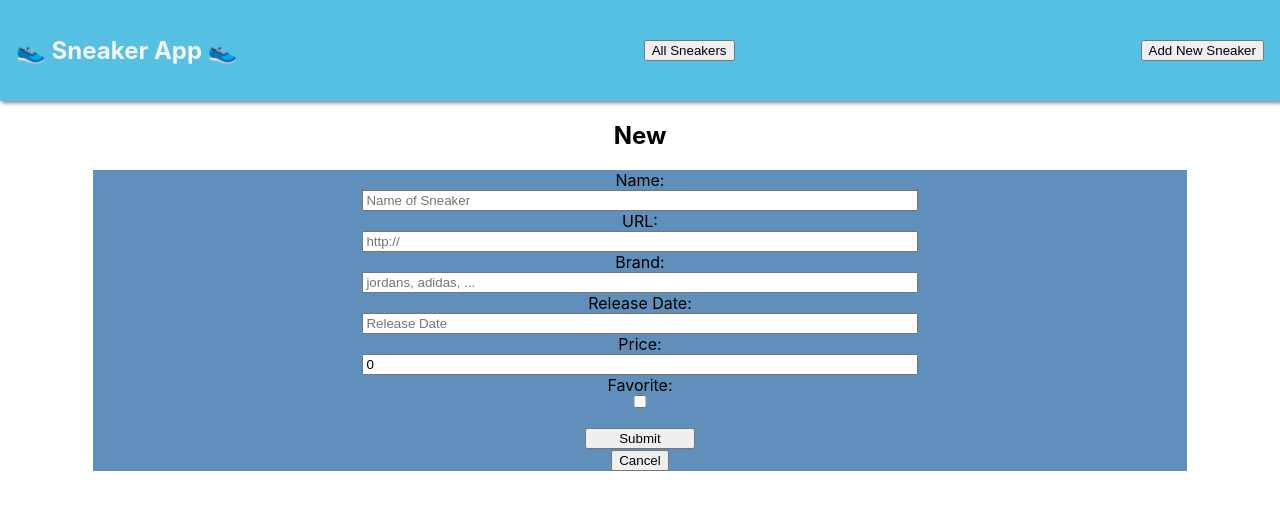
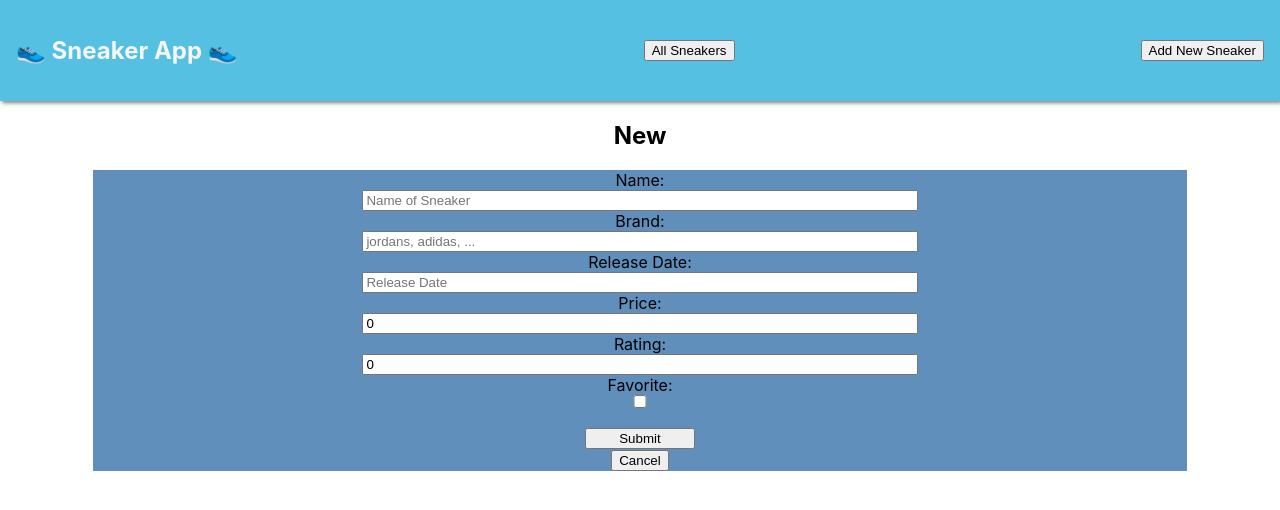
Before and after one commit to Shani4-1/Sneakers_FrontEnd, a React (Create React App) app: page /sneakers/new in a window 1280 px wide. Shown: the top 510 px of the page. Built offline with nearby package versions, Linux system fonts and the light colour scheme.

Commit message:
minor changes to form to match sneakerSchema

```diff
--- a/src/Components/SneakerNewForm.js
+++ b/src/Components/SneakerNewForm.js
@@ -21,10 +21,10 @@ function SneakerNewForm() {
 
     const [sneaker, setSneaker] = useState({
         name: "",
-        url: "",
         brand: "",
         release_date: "",
         price: 0,
+        rating: 0,
         is_favorite: false,
     });
 
@@ -52,17 +52,6 @@ function SneakerNewForm() {
               onChange={handleTextChange}
               placeholder="Name of Sneaker"
               required
-            />
-
-            <label htmlFor="url">URL:</label>
-            <input
-              id="url"
-              type="text"
-              pattern="http[s]*://.+"
-              required
-              value={sneaker.url}
-              placeholder="http://"
-              onChange={handleTextChange}
             />
 
             <label htmlFor="brand">Brand:</label>
@@ -95,6 +84,17 @@ function SneakerNewForm() {
               onChange={handleTextChange}
             />
 
+            <label htmlFor="rating">Rating:</label>
+            <input
+              id="rating"
+              type="number"
+              name="rating"
+              required
+              value={sneaker.rating}
+              placeholder="0"
+              onChange={handleTextChange}
+            />
+
             <label htmlFor="is_favorite">Favorite:</label>
             <input
               id="is_favorite"
```
